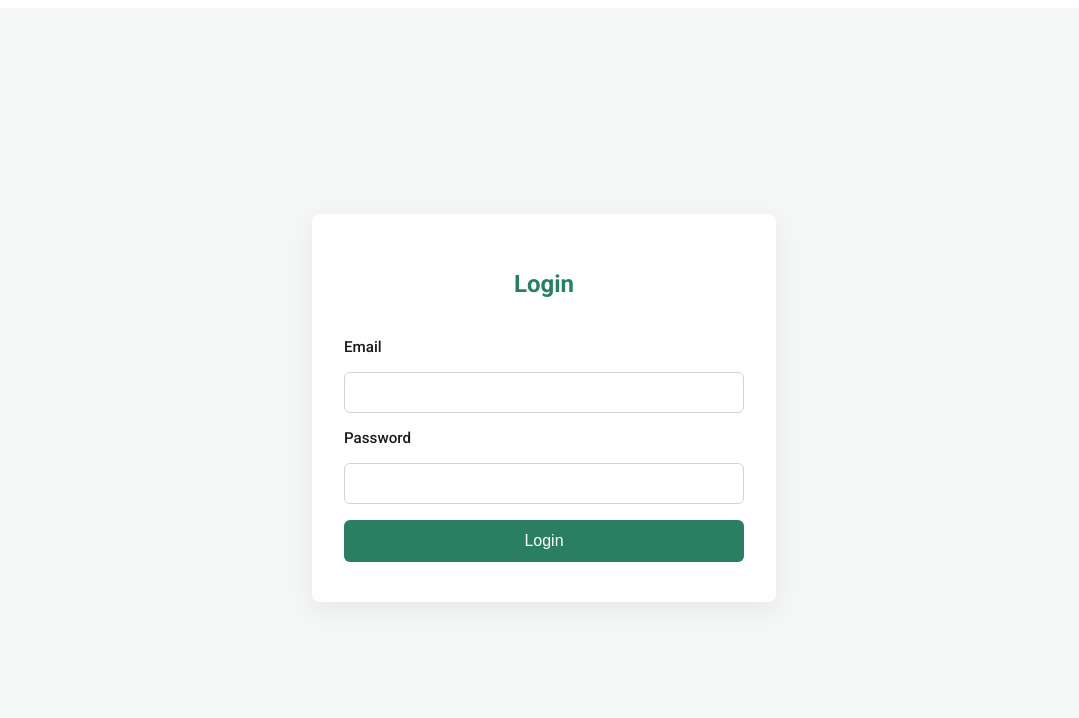
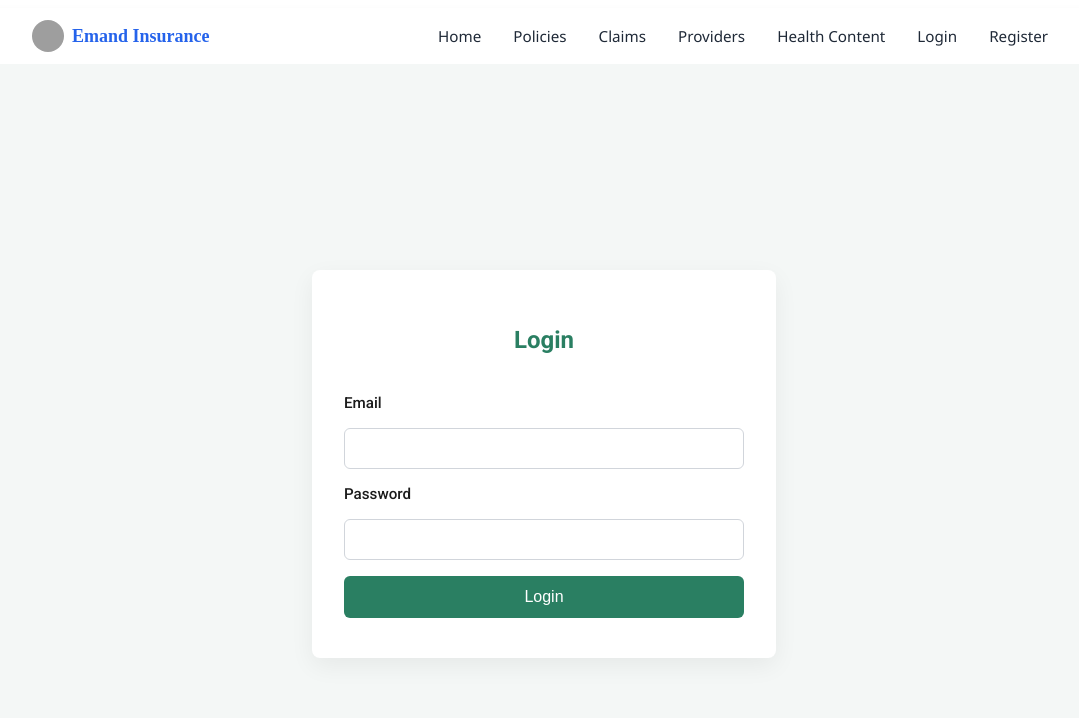
Before and after one commit to Datn7/EmandSPA, an Angular app: page /login in a window 1280 px wide. Shown: the top 718 px of the page, without its empty margins (96-1175 px from the left). Built offline with nearby package versions, Linux system fonts and the light colour scheme; grey boxes are pictures that could not be loaded.

Commit message:
added navbar

```diff
--- a/src/app/app.html
+++ b/src/app/app.html
@@ -1 +1,2 @@
+<app-navbar></app-navbar>
 <router-outlet />
--- a/src/app/app.ts
+++ b/src/app/app.ts
@@ -1,11 +1,12 @@
 import { Component } from '@angular/core';
 import { RouterOutlet } from '@angular/router';
+import { NavbarComponent } from './features/navbar/navbar.component';
 
 @Component({
   selector: 'app-root',
-  imports: [RouterOutlet],
+  imports: [RouterOutlet, NavbarComponent],
   templateUrl: './app.html',
-  styleUrl: './app.scss'
+  styleUrl: './app.scss',
 })
 export class App {
   protected title = 'EmandSPA';
--- /dev/null
+++ b/src/app/features/navbar/navbar.component.html
@@ -0,0 +1,35 @@
+<nav class="navbar">
+  <div class="navbar-content">
+    <div class="logo-title">
+      <img src="assets/logo.png" alt="Emand Logo" />
+      <span>Emand Insurance</span>
+    </div>
+
+    <!-- Hamburger Icon -->
+    <button class="hamburger" (click)="toggleMenu()">
+      &#9776;
+      <!-- Unicode hamburger icon -->
+    </button>
+
+    <!-- Nav Links -->
+    <div class="nav-links" [class.open]="isMenuOpen">
+      <a routerLink="/" routerLinkActive="active-link">Home</a>
+      <a routerLink="/policies" routerLinkActive="active-link">Policies</a>
+      <a routerLink="/claims" routerLinkActive="active-link">Claims</a>
+      <a routerLink="/providers" routerLinkActive="active-link">Providers</a>
+      <a routerLink="/health-content" routerLinkActive="active-link"
+        >Health Content</a
+      >
+
+      <ng-container *ngIf="authService.isLoggedIn(); else loggedOut">
+        <a routerLink="/profile" routerLinkActive="active-link">Profile</a>
+        <button (click)="logout()" class="logout-button">Logout</button>
+      </ng-container>
+
+      <ng-template #loggedOut>
+        <a routerLink="/login" routerLinkActive="active-link">Login</a>
+        <a routerLink="/register" routerLinkActive="active-link">Register</a>
+      </ng-template>
+    </div>
+  </div>
+</nav>
--- /dev/null
+++ b/src/app/features/navbar/navbar.component.scss
@@ -0,0 +1,123 @@
+.navbar {
+  background-color: #ffffff;
+  box-shadow: 0 2px 6px rgba(0, 0, 0, 0.05);
+  padding: 0.75rem 1rem;
+  border-radius: 0 0 0.5rem 0.5rem;
+
+  .navbar-content {
+    max-width: 1024px;
+    margin: 0 auto;
+    display: flex;
+    align-items: center;
+    justify-content: space-between;
+    position: relative;
+  }
+
+  .logo-title {
+    display: flex;
+    align-items: center;
+    gap: 0.5rem;
+
+    img {
+      height: 32px;
+      width: 32px;
+      border-radius: 50%;
+      object-fit: cover;
+    }
+
+    span {
+      font-size: 1.125rem;
+      font-weight: 600;
+      color: #2563eb;
+    }
+  }
+
+  .hamburger {
+    font-size: 1.5rem;
+    background: none;
+    border: none;
+    cursor: pointer;
+    display: none;
+  }
+
+  .nav-links {
+    display: flex;
+    align-items: center;
+    gap: 1rem;
+    font-family: "Segoe UI", Tahoma, Geneva, Verdana, sans-serif;
+
+    a,
+    button {
+      font-size: 0.95rem;
+      color: #1f2937;
+      text-decoration: none;
+      padding: 0.25rem 0.5rem;
+      border-radius: 0.375rem;
+      background: none;
+      border: none;
+      cursor: pointer;
+      transition: color 0.2s ease, border-bottom 0.2s ease;
+      position: relative;
+    }
+
+    a::after,
+    button::after {
+      content: "";
+      display: block;
+      position: absolute;
+      bottom: -2px;
+      left: 0;
+      height: 2px;
+      width: 0;
+      background-color: #2563eb;
+      transition: width 0.2s ease;
+    }
+
+    a:hover::after,
+    button:hover::after {
+      width: 100%;
+    }
+
+    a:hover,
+    button:hover {
+      color: #2563eb;
+    }
+
+    .active-link {
+      color: #2563eb;
+      font-weight: 500;
+    }
+
+    .logout-button {
+      color: #dc2626;
+    }
+
+    .logout-button:hover {
+      color: #b91c1c;
+    }
+  }
+
+  // Responsive Behavior
+  @media (max-width: 768px) {
+    .hamburger {
+      display: block;
+    }
+
+    .nav-links {
+      flex-direction: column;
+      align-items: flex-start;
+      position: absolute;
+      top: 100%;
+      left: 0;
+      background: #ffffff;
+      width: 100%;
+      padding: 1rem;
+      box-shadow: 0 4px 12px rgba(0, 0, 0, 0.05);
+      display: none;
+    }
+
+    .nav-links.open {
+      display: flex;
+    }
+  }
+}
--- /dev/null
+++ b/src/app/features/navbar/navbar.component.ts
@@ -0,0 +1,25 @@
+import { Component } from '@angular/core';
+import { AuthService } from '../../core/services/auth.service';
+import { Router } from '@angular/router';
+import { CommonModule } from '@angular/common';
+
+@Component({
+  selector: 'app-navbar',
+  imports: [CommonModule],
+  templateUrl: './navbar.component.html',
+  styleUrl: './navbar.component.scss',
+})
+export class NavbarComponent {
+  isMenuOpen = false;
+
+  constructor(public authService: AuthService, private router: Router) {}
+
+  toggleMenu() {
+    this.isMenuOpen = !this.isMenuOpen;
+  }
+
+  logout() {
+    this.authService.logout();
+    this.router.navigate(['/login']);
+  }
+}
```
Also changed, not shown: 1 other file (tests, documents, lock files or other folders).
